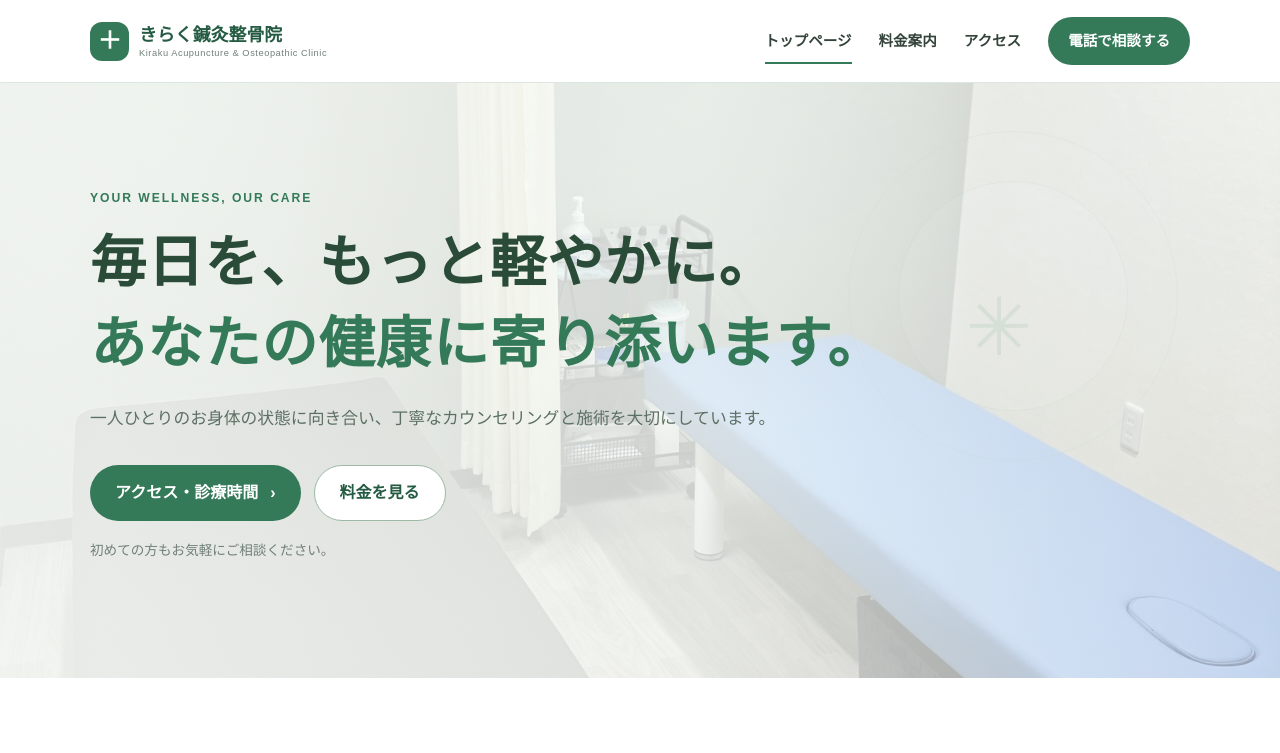
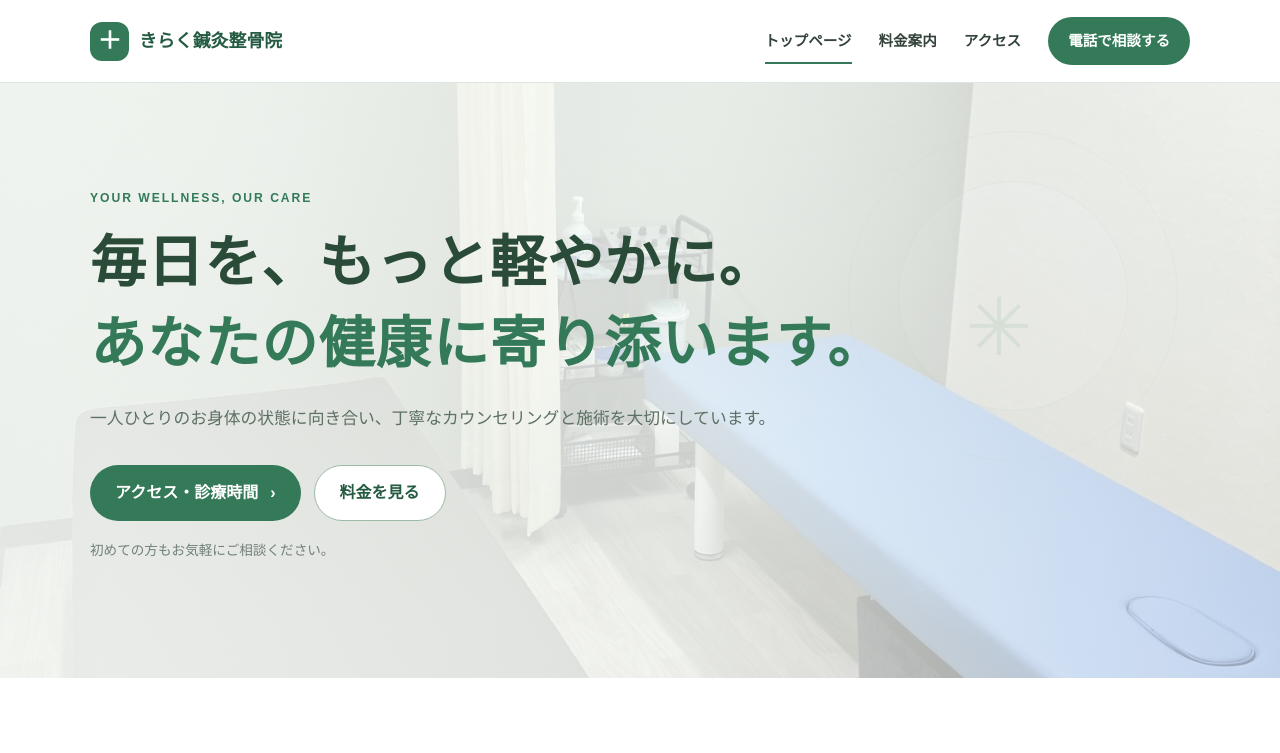
Before and after one commit to kirakuseikotsu/kirakuseikotsu.github.io, a plain HTML site: page index.html in a window 1280 px wide. Shown: the top 753 px of the page. Drawn offline with Linux system fonts and the light colour scheme.

Commit message:
Add files via upload

```diff
--- a/index.html
+++ b/index.html
@@ -10,7 +10,7 @@
 <body>
   <header class="site-header">
     <div class="container header-inner">
-      <a class="logo" href="index.html"><span class="logo-mark">＋</span><span>きらく鍼灸整骨院<small>Kiraku Acupuncture & Osteopathic Clinic</small></span></a>
+      <a class="logo" href="index.html"><span class="logo-mark">＋</span><span>きらく鍼灸整骨院</span></a>
       <button class="menu-toggle" aria-label="メニューを開く" aria-expanded="false" aria-controls="global-nav"><span></span><span></span><span></span></button>
       <nav id="global-nav" class="global-nav" aria-label="メインメニュー">
         <a class="active" href="index.html">トップページ</a><a href="price.html">料金案内</a><a href="access.html">アクセス</a>
@@ -76,7 +76,7 @@
             </ul>
             <div class="staff-message">
               <h4>院長からひとこと</h4>
-              <p>患者さまへの思いや、施術で大切にしていることをご紹介します。</p>
+              <p>患者様がきらくな気持ちで体調改善に向かえるよう、全力でお身体のサポートをさせていただきます！疑問や不安に思うことなどありましたら、遠慮なくご相談ください！</p>
             </div>
           </div>
         </article>
@@ -92,7 +92,7 @@
     <section class="section cta-section"><div class="container cta-inner"><div><p class="section-label">CONTACT</p><h2>お身体のお悩み、<br>まずはご相談ください。</h2><p>診療時間やアクセスについてもお気軽にお問い合わせください。</p></div><a class="button button-white" href="tel:08085545183">☎　080-8554-5183</a></div></section>
   </main>
 
-  <footer class="site-footer"><div class="container footer-inner"><a class="logo footer-logo" href="index.html"><span class="logo-mark">＋</span><span>きらく鍼灸整骨院<small>Kiraku Acupuncture & Osteopathic Clinic</small></span></a><nav class="footer-nav"><a href="index.html">トップページ</a><a href="price.html">料金案内</a><a href="access.html">アクセス</a></nav></div><div class="container copyright">© きらく鍼灸整骨院</div></footer>
+  <footer class="site-footer"><div class="container footer-inner"><a class="logo footer-logo" href="index.html"><span class="logo-mark">＋</span><span>きらく鍼灸整骨院</span></a><nav class="footer-nav"><a href="index.html">トップページ</a><a href="price.html">料金案内</a><a href="access.html">アクセス</a></nav></div><div class="container copyright">© きらく鍼灸整骨院</div></footer>
   <script src="script.js"></script>
 </body>
 </html>
```
Also changed, not shown: 更新内容.txt (added).
